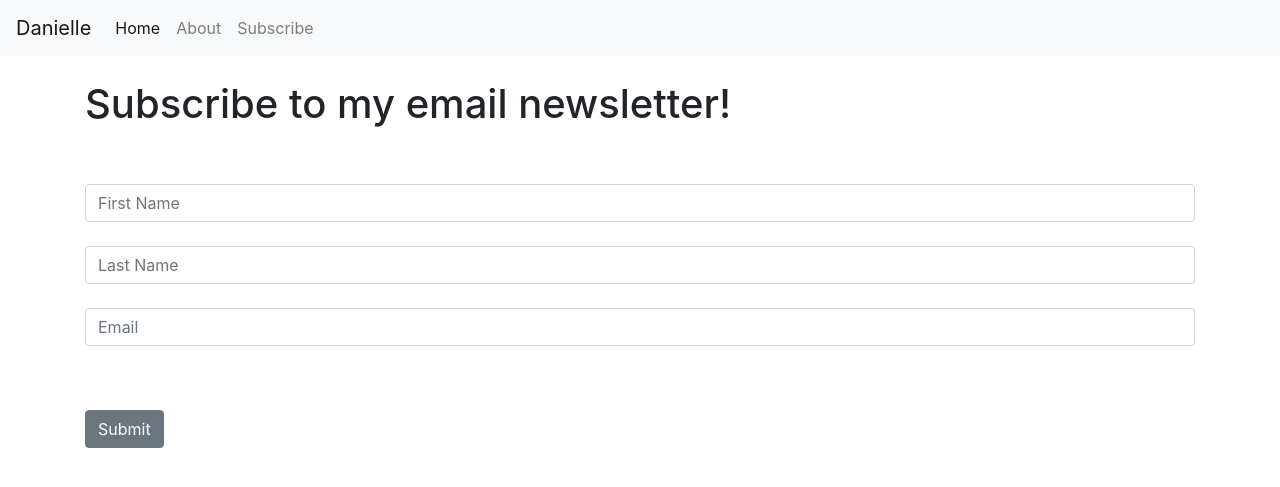
After one commit to Danielle-Smith/FlaskPython, a Flask app: page /subscribe in a window 1280 px wide. The commit adds this page. Shown: the top 487 px of the page. Run offline with Flask 2, Linux system fonts and the light colour scheme.

Commit message:
added forms

```diff
--- a/app.py
+++ b/app.py
@@ -1,6 +1,8 @@
-from flask import Flask, render_template
+from flask import Flask, render_template, request
 
 app = Flask(__name__)
+
+subscribers = []
 
 @app.route('/')
 def index():
@@ -10,5 +12,17 @@ def index():
 def about():
   return render_template('about.html')
 
+@app.route('/subscribe')
+def subscribe():
+  return render_template('subscribe.html')
+
+@app.route('/form', methods=["POST"])
+def form():
+  first_name = request.form.get("first_name")
+  last_name = request.form.get("last_name")
+  email = request.form.get("email")
+  subscribers.append(f"{first_name} {last_name} | {email}")
+  return render_template('form.html', subscribers=subscribers)
+
 if __name__ == '__main__':
     app.run(debug=True)
--- a/templates/about.html
+++ b/templates/about.html
@@ -1,5 +1,7 @@
 {% extends 'base.html' %}
 {% block title %} About {% endblock%}
 {% block content %}
-<h1>About me!</h1>
+<div class="container">
+  <h1>About me!</h1>
+</div>
 {% endblock %}
--- a/templates/base.html
+++ b/templates/base.html
@@ -20,11 +20,12 @@
         <div class="navbar-nav">
           <a class="nav-link active" href="{{ url_for('index')}}">Home <span class="sr-only">(current)</span></a>
           <a class="nav-link" href="{{ url_for('about')}}">About</a>
+          <a class="nav-link" href="{{ url_for('subscribe')}}">Subscribe</a>
 
         </div>
       </div>
     </nav>
-
+    <br/>
     {% block content %}content{% endblock %}
 
     <!-- Optional JavaScript; choose one of the two! -->
--- a/templates/index.html
+++ b/templates/index.html
@@ -1,5 +1,7 @@
 {% extends 'base.html' %}
 {% block title %} Home {% endblock%}
 {% block content %}
-<h1>Hello, world!</h1>
+<div class="container">
+  <h1>Hello, world!</h1>
+</div>
 {% endblock %}
--- /dev/null
+++ b/templates/subscribe.html
@@ -0,0 +1,20 @@
+{% extends 'base.html' %}
+{% block title %} Subscribe {% endblock%}
+{% block content %}
+  <div class="container">
+    <h1>Subscribe to my email newsletter!</h1>
+    <br/><br/>
+    <form action="/form" method="POST">
+      <div class="form-group">
+        <input type="text" class="form-control" id="exampleInputEmail1" aria-describedby="emailHelp" placeholder="First Name" name="first_name">
+        <br/>
+        <input type="text" class="form-control" id="exampleInputEmail1" aria-describedby="emailHelp" placeholder="Last Name" name="last_name">
+        <br/>
+        <input type="email" class="form-control" id="exampleInputEmail1" aria-describedby="emailHelp" placeholder="Email" name="email">
+      </div>
+      <br/>
+      <br/>
+      <button type="submit" class="btn btn-secondary">Submit</button>
+    </form>
+  </div>
+{% endblock %}
```
Also changed, not shown: templates/form.html (added, +16 -0 lines).
